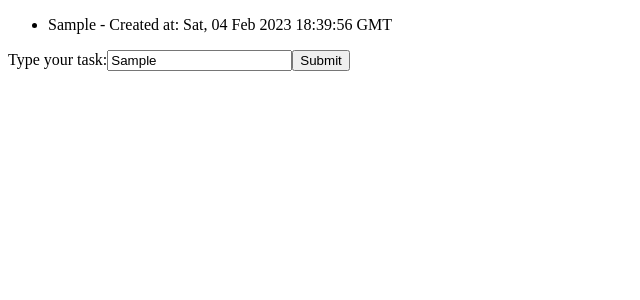
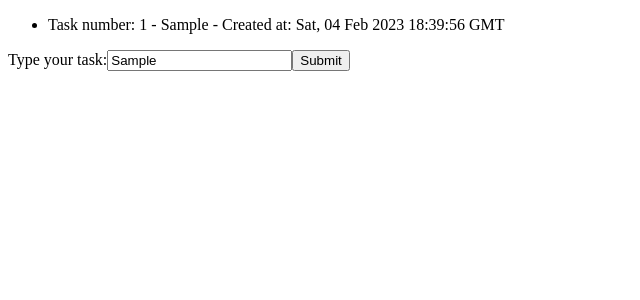
Before and after one commit to matheuspl92/react-task-app, a React (Create React App) app: page / in a window 1280 px wide. Both pictures are taken after typing "Sample" into the empty fields and a click on the input "Submit". Shown: the top 300 px of the page, without its empty margins (0-640 px from the left). Built offline with nearby package versions, Linux system fonts and the light colour scheme.

Commit message:
Order and display task by number

```diff
--- a/src/App.js
+++ b/src/App.js
@@ -28,6 +28,11 @@ export default class App extends Component {
       }
       return 0;
     })
+
+    for (let i = 0; i < tasks.length; i += 1){
+      tasks[i].number = i + 1;
+    }
+
     console.log(tasks)
 
     this.setState({ tasks: tasks })
--- a/src/components/Task.js
+++ b/src/components/Task.js
@@ -3,13 +3,11 @@ import React, { Component } from "react";
 class Task extends Component {
 
     render() {
-        const { text , createdAt } = this.props.task;
+        const { text , createdAt, number } = this.props.task;
 
         return (
-
-
             <li>
-                {text} - Created at: {createdAt.toUTCString()}
+                Task number: {number} - {text} - Created at: {createdAt.toUTCString()}
             </li>
         );
     }
```
